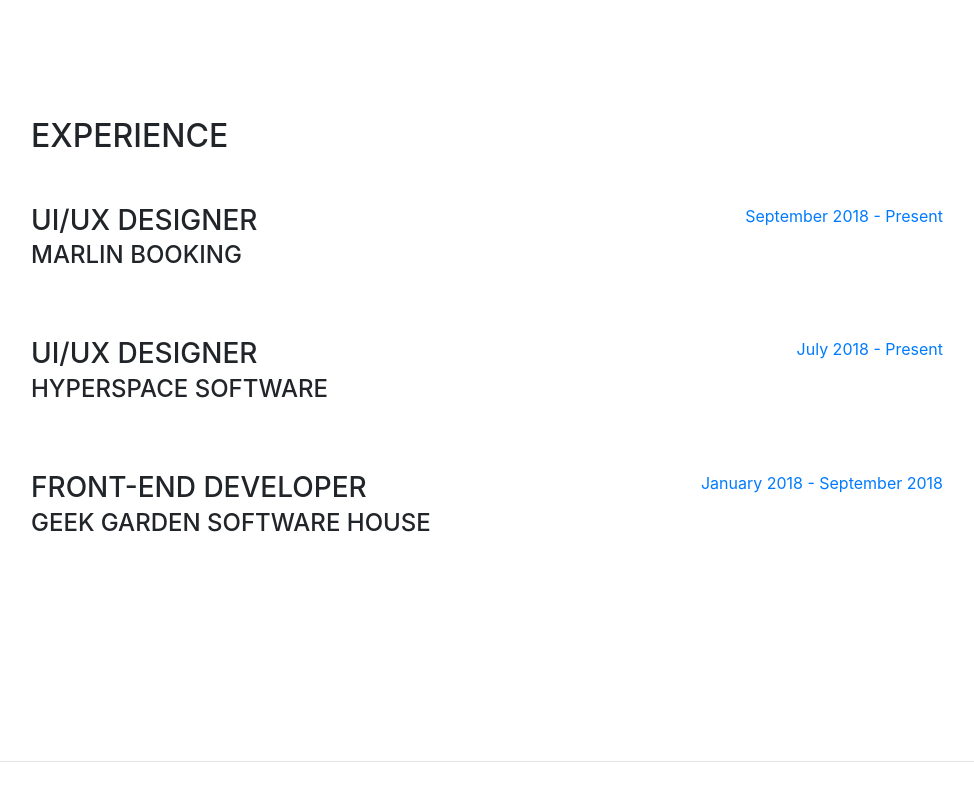
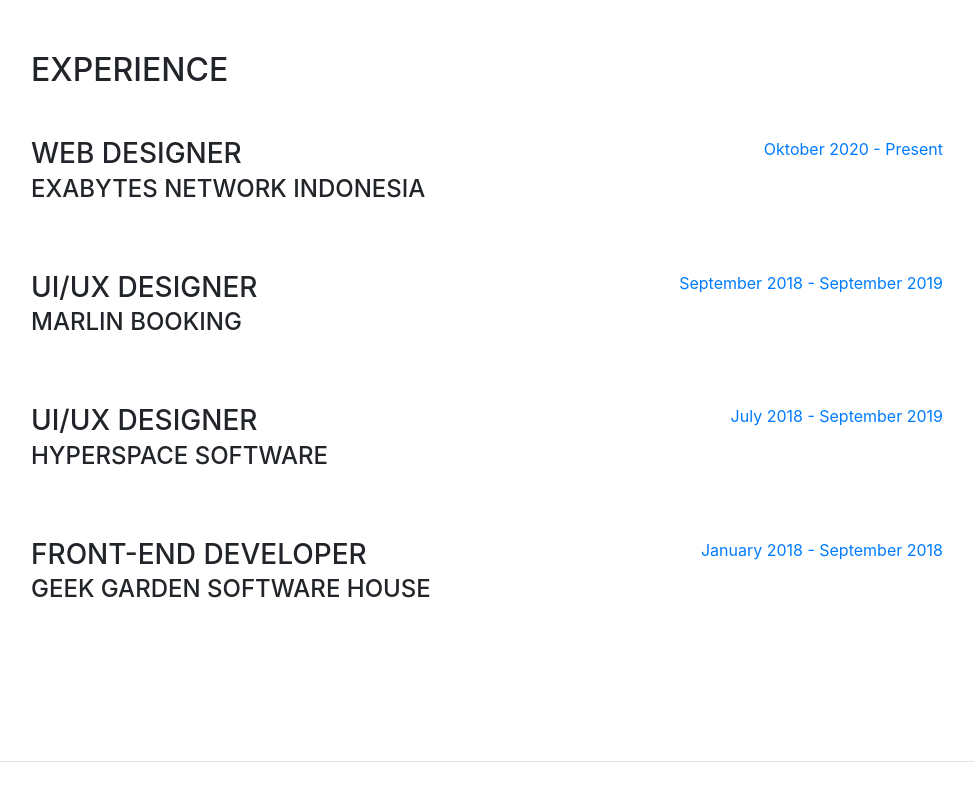
Before and after one commit to ezadhiya/ezadhiya.github.io, a website with bundled scripts: page index.html in a window 1280 px wide. Shown: the part 840-1641 px from the top of the page, without its empty margins (289-1263 px from the left). Built offline with nearby package versions, Linux system fonts and the light colour scheme; a web font is replaced by a local one.

Commit message:
update index.html

```diff
--- a/index.html
+++ b/index.html
@@ -95,11 +95,21 @@
 
           <div class="resume-item d-flex flex-column flex-md-row mb-5">
             <div class="resume-content mr-auto">
+              <h3 class="mb-0">Web Designer</h3>
+              <div class="subheading mb-3">Exabytes Network Indonesia</div>
+            </div>
+            <div class="resume-date text-md-right">
+              <span class="text-primary">Oktober 2020 - Present</span>
+            </div>
+          </div>
+
+          <div class="resume-item d-flex flex-column flex-md-row mb-5">
+            <div class="resume-content mr-auto">
               <h3 class="mb-0">UI/UX Designer</h3>
               <div class="subheading mb-3">Marlin Booking</div>
             </div>
             <div class="resume-date text-md-right">
-              <span class="text-primary">September 2018 - Present</span>
+              <span class="text-primary">September 2018 - September 2019</span>
             </div>
           </div>
 
@@ -109,7 +119,7 @@
               <div class="subheading mb-3">Hyperspace Software</div>
             </div>
             <div class="resume-date text-md-right">
-              <span class="text-primary">July 2018 - Present</span>
+              <span class="text-primary">July 2018 - September 2019</span>
             </div>
           </div>
 
```
